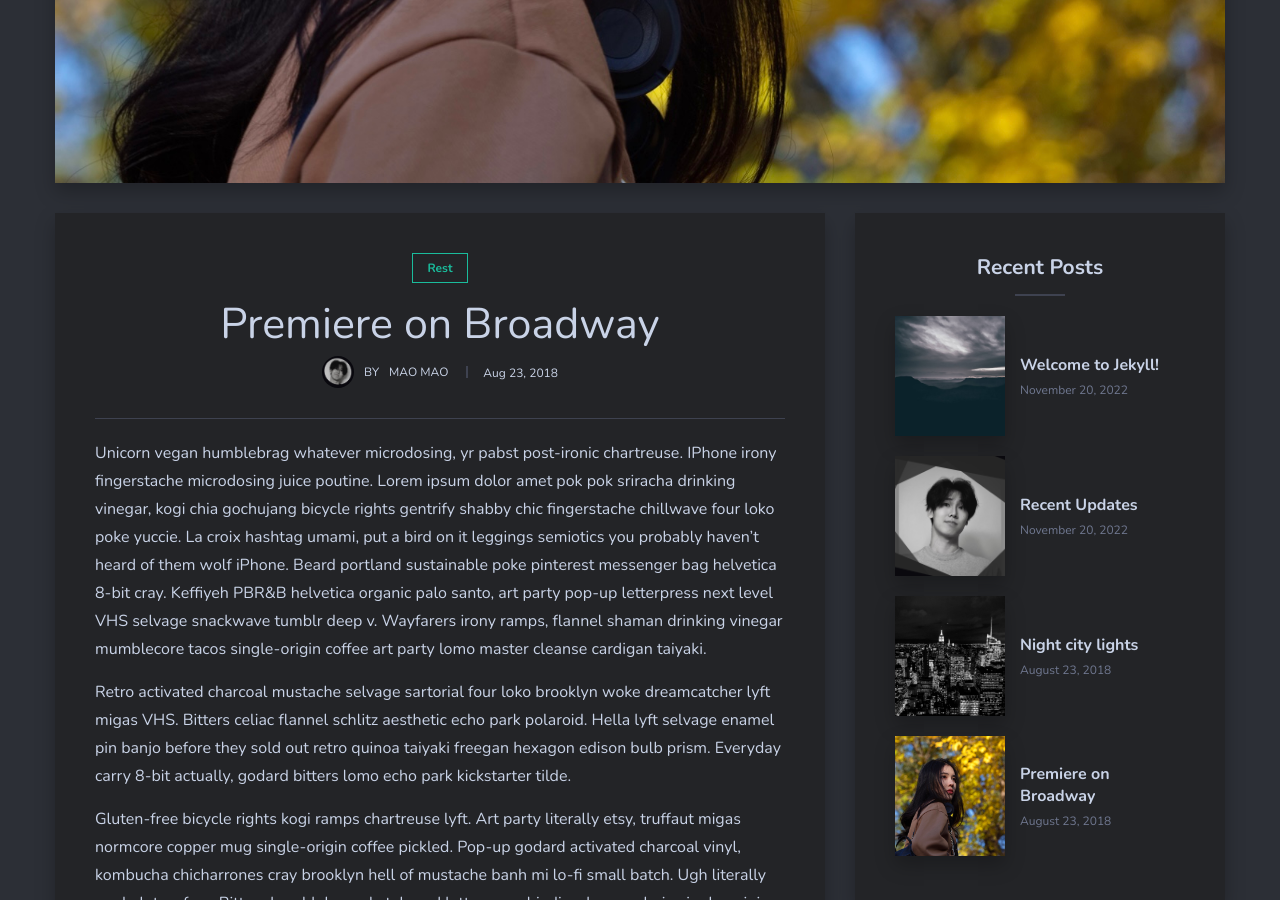
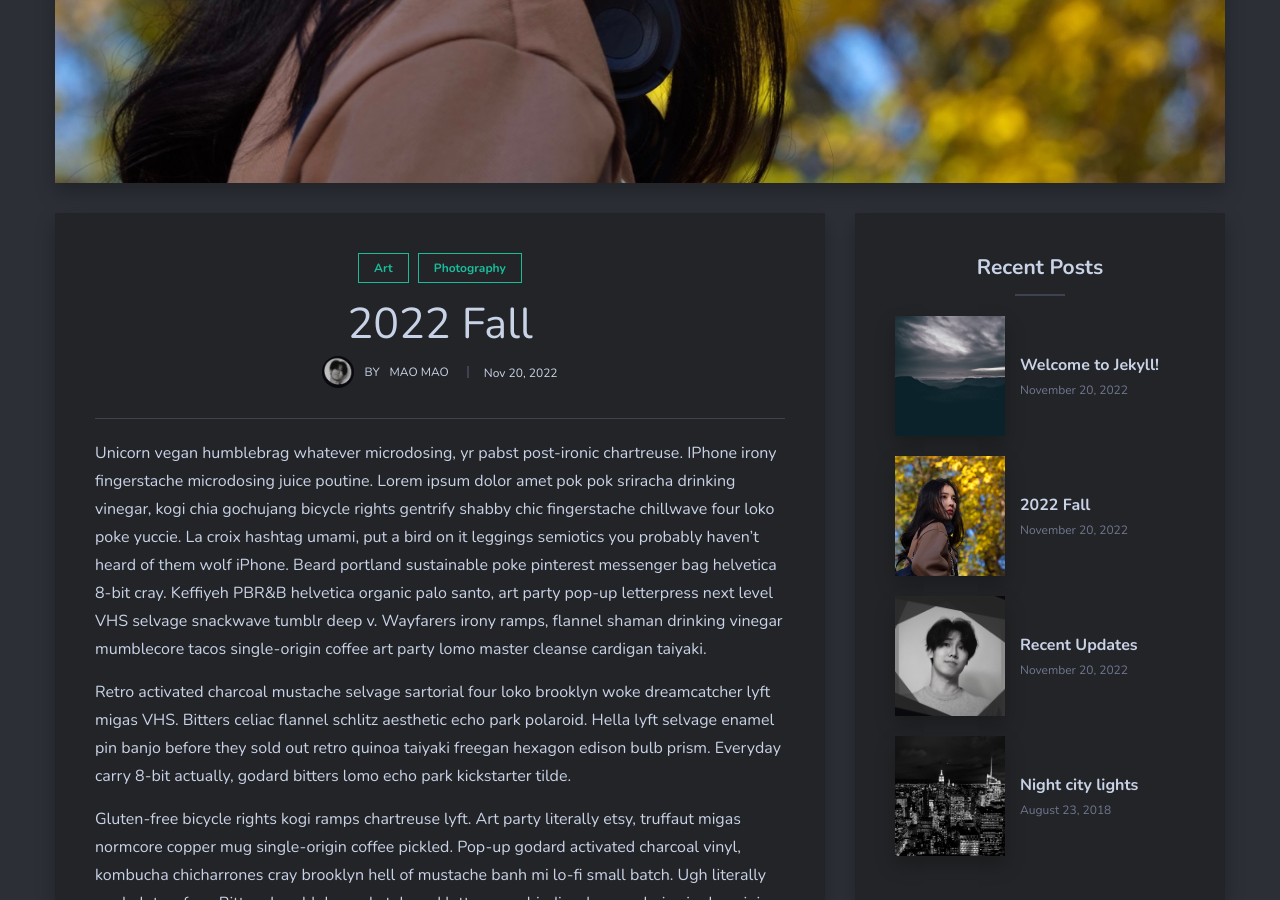
Before and after one commit to MaoMaoCV/maomaocv.github.io, a Jekyll site: the page built from _posts/2022-11-20-2022-fall.markdown, in a window 1280 px wide and 900 px high, scrolled down 512 px. Built offline with Jekyll 4.4.1, drawn with Linux system fonts in a browser that asks for light colours; nearby versions of some CDN libraries; some of the changed text lies outside the part shown.

Commit message:
Update 2022-11-20-2022-fall.markdown

```diff
--- a/_posts/2022-11-20-2022-fall.markdown
+++ b/_posts/2022-11-20-2022-fall.markdown
@@ -1,9 +1,9 @@
 ---
 layout: post
-title:  Premiere on Broadway
-date:   2018-08-23 16:04:00 +0300
+title:  2022 Fall
+date:   2022-11-20 16:30:00 +0300
 image:  03.jpg
-tags:   Rest
+tags:   [Art, Photography]
 ---
 Unicorn vegan humblebrag whatever microdosing, yr pabst post-ironic chartreuse. IPhone irony fingerstache microdosing juice poutine. Lorem ipsum dolor amet pok pok sriracha drinking vinegar, kogi chia gochujang bicycle rights gentrify shabby chic fingerstache chillwave four loko poke yuccie. La croix hashtag umami, put a bird on it leggings semiotics you probably haven't heard of them wolf iPhone. Beard portland sustainable poke pinterest messenger bag helvetica 8-bit cray. Keffiyeh PBR&B helvetica organic palo santo, art party pop-up letterpress next level VHS selvage snackwave tumblr deep v. Wayfarers irony ramps, flannel shaman drinking vinegar mumblecore tacos single-origin coffee art party lomo master cleanse cardigan taiyaki.
 
```
